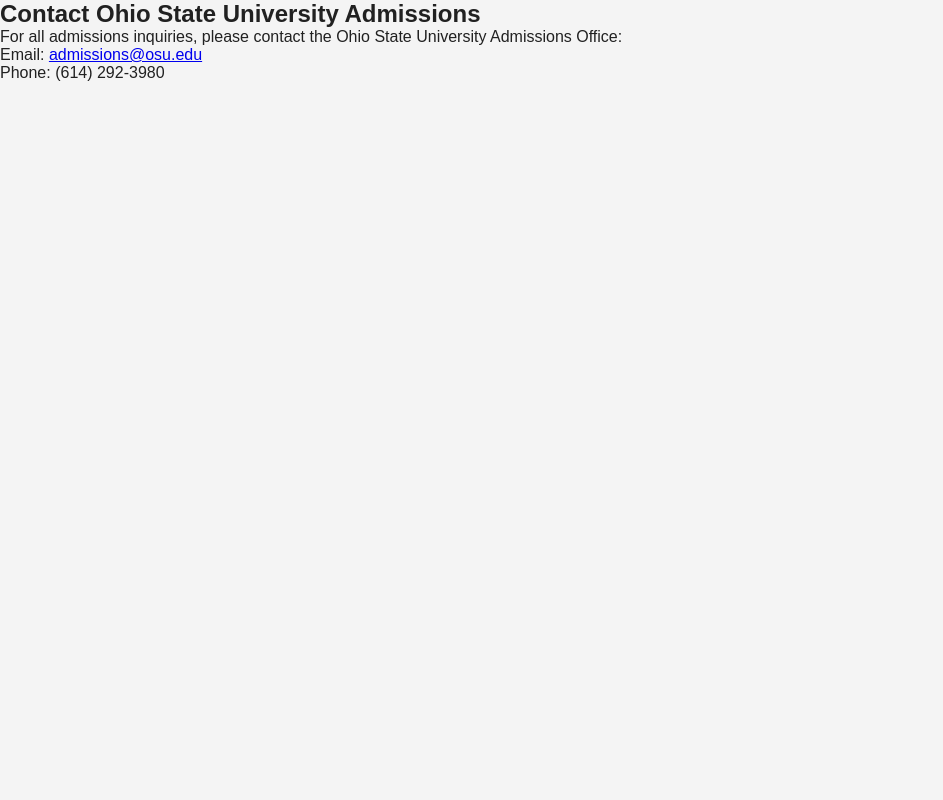
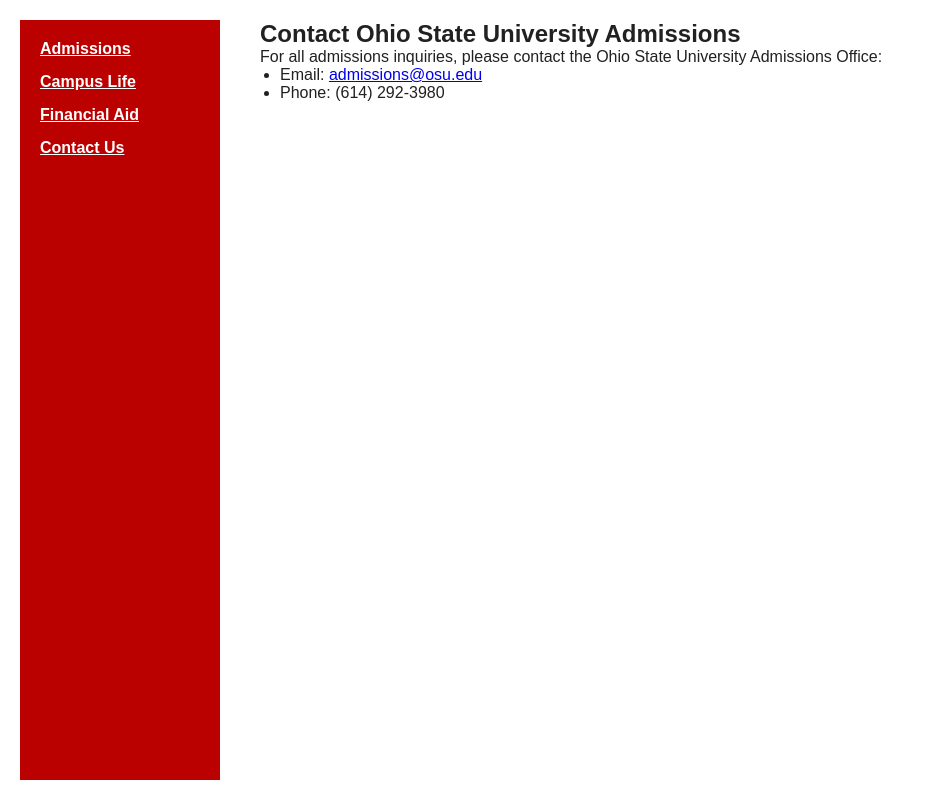
Before and after one commit to SarahBorgelt/OhioState, a plain HTML site: page contact_form.html in a window 1280 px wide. Shown: the whole page, without its empty margins (0-943 px from the left). Drawn offline with Linux system fonts and the light colour scheme.

Commit message:
Update contact_form.html

```diff
--- a/contact_form.html
+++ b/contact_form.html
@@ -1,12 +1,23 @@
 <!DOCTYPE html>
 <html lang="en">
 <head>
-  <meta charset="UTF-8">
+  <meta charset="UTF-8" />
   <title>Contact Us</title>
   <link rel="stylesheet" href="homepagestyles.css" />
-  <meta name="viewport" content="width=device-width, initial-scale=1.0"/>
+  <meta name="viewport" content="width=device-width, initial-scale=1.0" />
 </head>
 <body>
+  <div class="container">
+    <nav class="sidebar">
+      <ul>
+        <li><a href="admissions.html">Admissions</a></li>
+        <li><a href="campus_life.html">Campus Life</a></li>
+        <li><a href="financial_aid.html">Financial Aid</a></li>
+        <li><a href="contact_form.html" aria-current="page">Contact Us</a></li>
+      </ul>
+    </nav>
+
+    <main class="content-area">
       <section id="contact">
         <h2>Contact Ohio State University Admissions</h2>
         <p>
@@ -17,5 +28,7 @@
           <li>Phone: (614) 292-3980</li>
         </ul>
       </section>
+    </main>
+  </div>
 </body>
 </html>
```
Lines whose indentation alone changed are shown as unchanged.
